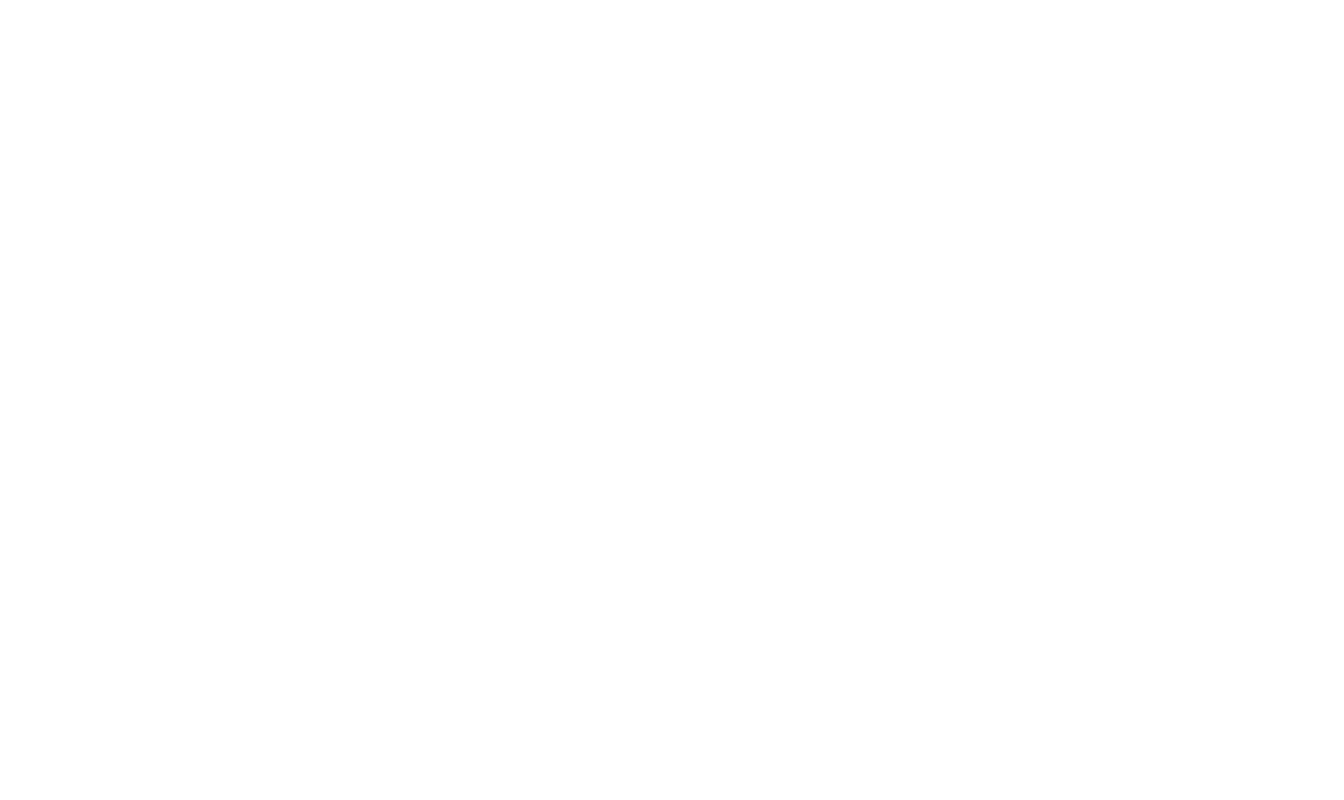
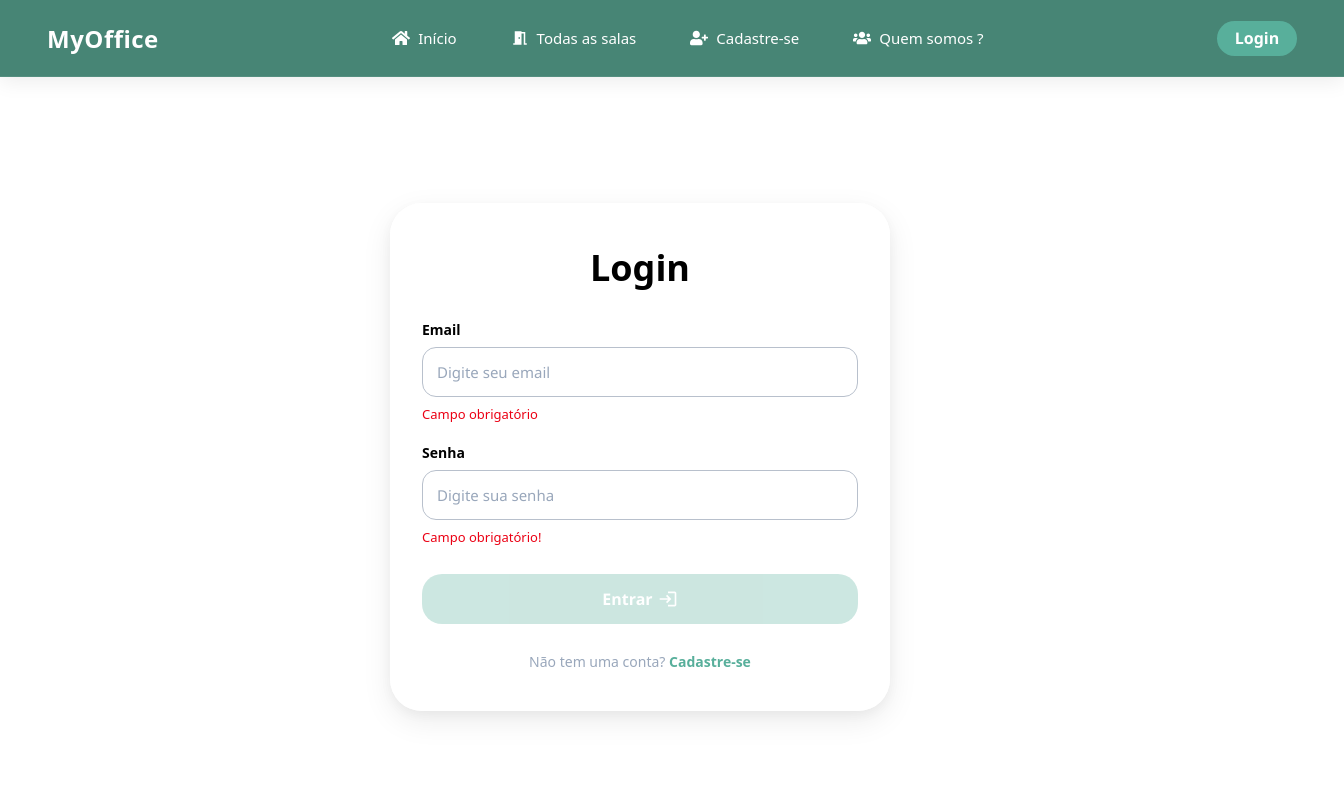
Before and after one commit to Alerrandoribeiro/my-office-front-end-senac, a React (Vite) app: page /login in a window 1280 px wide. Shown: the top 800 px of the page, 1344 px wide, since content can reach past the window. Built offline with nearby package versions, Linux system fonts and the light colour scheme.

Commit message:
desfazendo ajuste

```diff
--- a/src/components/organismo/Pages/PaginaLogin/PaginaLogin.jsx
+++ b/src/components/organismo/Pages/PaginaLogin/PaginaLogin.jsx
@@ -1,11 +1,13 @@
 import React from 'react'
+import FormularioLogin from '../../FormularioLogin/FormularioLogin'
+import PaginaInicial from '../PaginaInicial/PaginaInicial'
 
 const PaginaLogin = () => {
   return (
-    <div>
-
-    </div>
-  )
+    <PaginaInicial>
+      <FormularioLogin />
+    </PaginaInicial>
+  );
 }
 
 export default PaginaLogin
```
